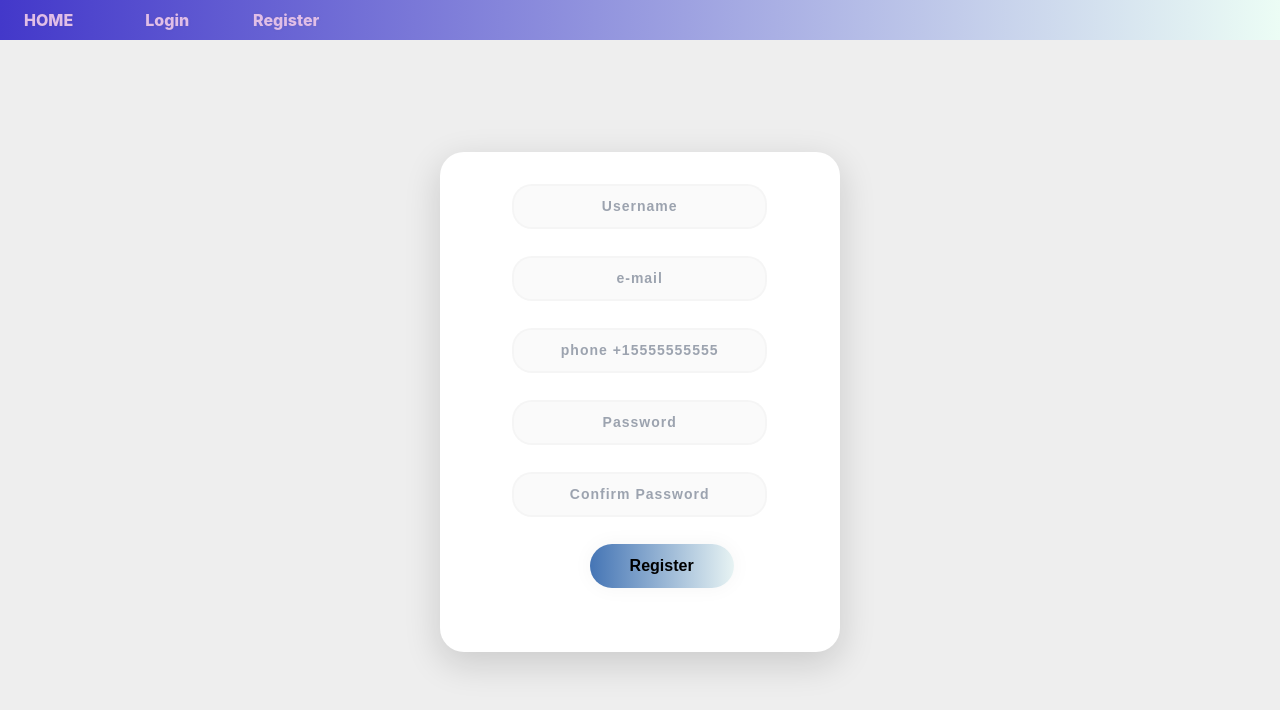
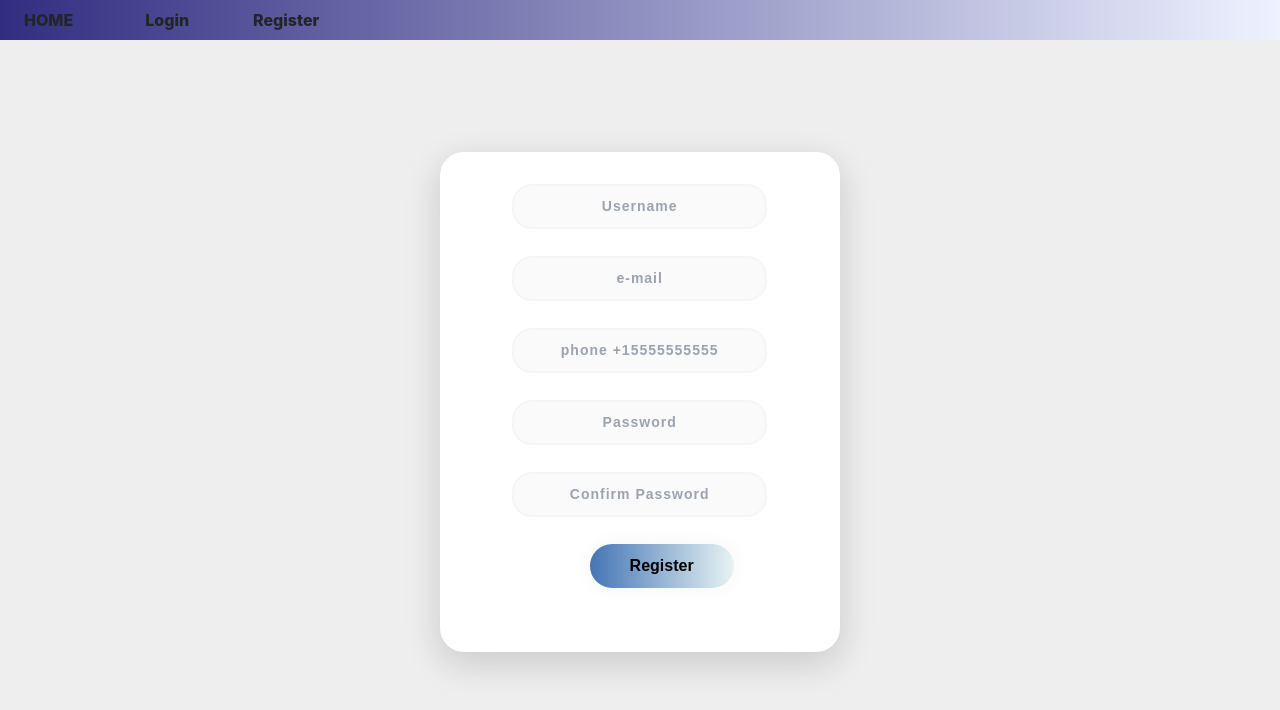
Before and after one commit to sayeda-khaled/shape_the_future, a React (Create React App) app in the folder frontend/static/: page /register in a window 1280 px wide. Shown: the top 710 px of the page. Built offline with nearby package versions, Linux system fonts and the light colour scheme; the HTML template or start-up script is replaced by a standard one.

Commit message:
adding CSS

```diff
--- a/frontend/static/src/App.css
+++ b/frontend/static/src/App.css
@@ -284,11 +284,11 @@ font-size: 13px;
 box-shadow: 0 0 20px 1px rgba(0, 0, 0, 0.04);
 }
 
-#btn-logout{
+/* #btn-logout{
   color: #E1BEE7;
   text-shadow: 0px 0px 3px rgb(117 117 117 / 12%);
   font-family: -apple-system, BlinkMacSystemFont, 'Segoe UI', 'Roboto', 'Oxygen', 'Ubuntu', 'Cantarell', 'Fira Sans', 'Droid Sans', 'Helvetica Neue',
-}
+} */
 
 .btn-edit {
 cursor: pointer;
@@ -344,11 +344,11 @@ color: #E1BEE7;
 padding-top: 15px;
 }
 
-a {
+/* a {
 text-shadow: 0px 0px 3px rgba(117, 117, 117, 0.12);
 color: #E1BEE7;
 text-decoration: none
-}
+} */
 
 .profile {
   /* overflow: hidden; */
--- a/frontend/static/src/components/Navbar.js
+++ b/frontend/static/src/components/Navbar.js
@@ -7,15 +7,15 @@ class Navigation extends Component {
   getAdminNavBar = () => {
     return (
       <>
-        <NavLink to='/events/admin/' className="hover:bg-purple-200 font-extrabold rounded-md sm:mr-4 px-4 py-2 ">Events</NavLink>
-        <NavLink to='/students' className="hover:bg-purple-200 font-extrabold rounded-md sm:mr-4 px-4 py-2">Students</NavLink>
+        <NavLink to='/events/admin/' className="font-extrabold rounded-md sm:mr-4 px-4 py-2 hover:underline">Events</NavLink>
+        <NavLink to='/students' className="font-extrabold rounded-md sm:mr-4 px-4 py-2 hover:underline">Students</NavLink>
       </>
     )
   }
 
   getParentNavBar = () => {
     return (
-      <NavLink to='/parents' className="hover:bg-purple-200 font-extrabold rounded-md sm:mr-4 px-4 py-2">My Kid Sessions</NavLink>
+      <NavLink to='/parents' className="font-extrabold rounded-md sm:mr-4 px-4 py-2 hover:underline">My Kid Sessions</NavLink>
 
     )
   }
@@ -23,8 +23,8 @@ class Navigation extends Component {
   getVolunteerNavBar = () => {
     return (
       <>
-        <NavLink to='/events/volunteer/' className="hover:bg-purple-200 font-extrabold rounded-md sm:mr-4 px-4 py-2">Available Events</NavLink>
-        <NavLink to='/events/my-events/' className="hover:bg-purple-200 font-extrabold rounded-md sm:mr-4 px-4 py-2">My Events</NavLink>
+        <NavLink to='/events/volunteer/' className="font-extrabold rounded-md sm:mr-4 px-4 py-2 hover:underline">Available Events</NavLink>
+        <NavLink to='/events/my-events/' className="font-extrabold rounded-md sm:mr-4 px-4 py-2 hover:underline">My Events</NavLink>
       </>
     )
 
@@ -46,21 +46,21 @@ class Navigation extends Component {
     return(
       <div bg="light" expand="lg" className="">
         <div id="basic-navbar-nav" className="sm:flex-grow">
-          <nav className="sm:flex mb-6 mr-auto align-items-baseline bg-gradient-to-r from-indigo-700 to-green-50 ">
-            <NavLink to='/' className="hover:bg-purple-200 rounded-md mr-4 px-4 py-2 font-extrabold">HOME</NavLink>
+          <nav className="sm:flex mb-6 mr-auto align-items-baseline bg-gradient-to-r from-indigo-900 to-indigo-50 ">
+            <NavLink to='/' className="rounded-md mr-4 px-4 py-2 font-extrabold hover:underline">HOME</NavLink>
              {
                this.props.loggedIn
                ?
                  <>
                    { userNavBar }
-                   <NavLink to='/profile' className="hover:bg-purple-200 font-extrabold rounded-md sm:px-4 py-2">Profile</NavLink>
-                   <button id="btn-logout" className="hover:bg-purple-200 font-extrabold mr-4 px-4 py-2 rounded-md" onClick={() => this.props.handleLogout()}>Logout</button>
+                   <NavLink to='/profile' className="font-extrabold rounded-md sm:px-4 py-2 hover:underline">Profile</NavLink>
+                   <button id="btn-logout" className="font-extrabold mr-4 px-4 py-2 rounded-md hover:underline" onClick={() => this.props.handleLogout()}>Logout</button>
                  </>
 
                :
                  <>
-                   <NavLink to='/login' className="hover:bg-purple-200 font-extrabold sm:mr-4 px-4 py-2 rounded-md">Login</NavLink>
-                   <NavLink to='/register' className="hover:bg-purple-200 font-extrabold sm:mr-4 px-4 py-2 rounded-md">Register</NavLink>
+                   <NavLink to='/login' className="font-extrabold sm:mr-4 px-4 py-2 rounded-md hover:underline">Login</NavLink>
+                   <NavLink to='/register' className="font-extrabold sm:mr-4 px-4 py-2 rounded-md hover:underline">Register</NavLink>
                  </>
              }
            </nav>
```
Also changed, not shown: 2 other files (tests, documents, lock files or other folders).
